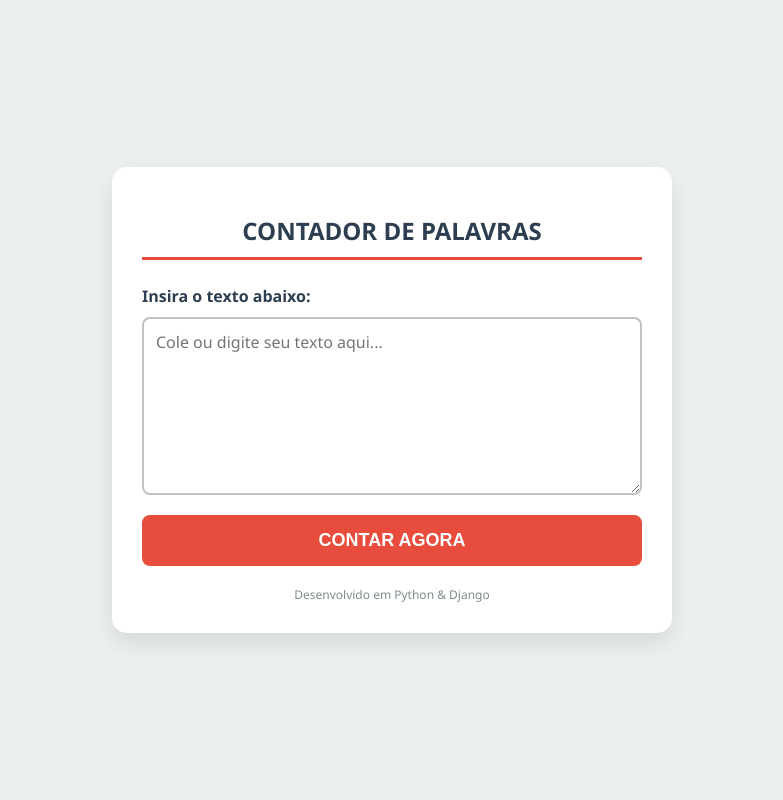
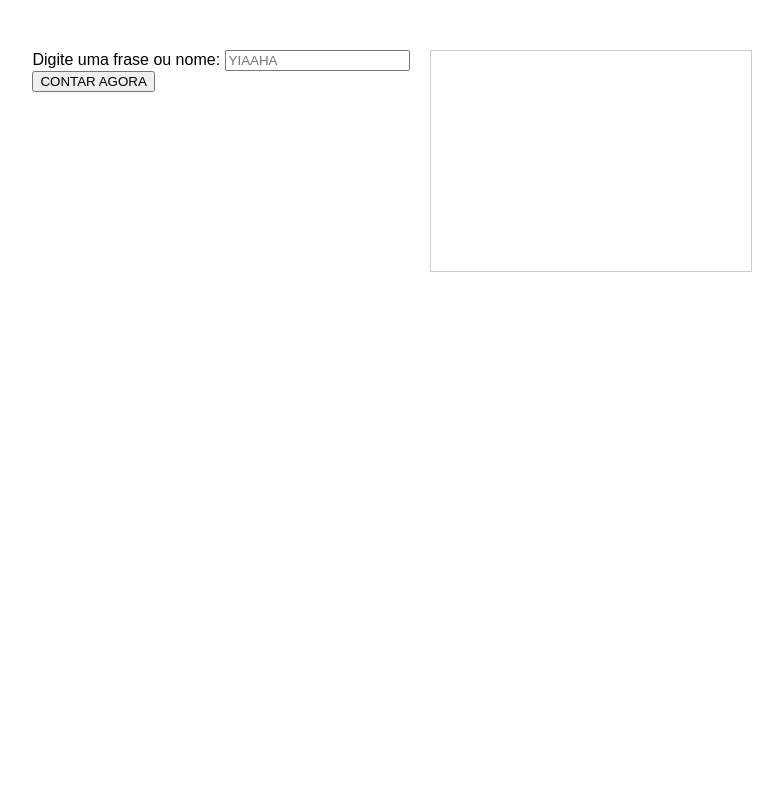
Before and after one commit to RafaelPereira-S/SENAI-calculadora-imc-django, a Django app: template contletras/templates/contletras/index.html in a window 1280 px wide. Shown: the whole page, without its empty margins (248-1031 px from the left). Run offline with Django 5.2, Linux system fonts and the light colour scheme; the template is opened without the code that fills it, so the values that code supplies are empty.

Commit message:
Criação da página 'total_letters', e do arquivo README

```diff
--- a/contletras/templates/contletras/index.html
+++ b/contletras/templates/contletras/index.html
@@ -2,146 +2,60 @@
 <html lang="pt-br">
 <head>
     <meta charset="UTF-8">
-    <meta name="viewport" content="width=device-width, initial-scale=1.0">
-    <title>SENAI | CONTADOR DE PALAVRAS</title>
+    <title>Exemplo Django</title>
     <style>
-        :root {
-            --primary-color: #2c3e50;
-            --secondary-color: #e74c3c;
-            --accent-color: #3498db;
-            --bg-color: #ecf0f1;
-        }
-
         body {
-            font-family: 'Segoe UI', Tahoma, Geneva, Verdana, sans-serif;
-            background-color: var(--bg-color);
-            margin: 0;
+            font-family: Arial, sans-serif;
             display: flex;
             justify-content: center;
-            align-items: center;
-            min-height: 100vh;
+            margin-top: 50px;
         }
-
         .container {
-            background: white;
-            padding: 30px;
-            border-radius: 15px;
-            box-shadow: 0 10px 25px rgba(0,0,0,0.1);
+            display: flex;
+            gap: 20px;
+        }
+        .box {
+            width: 300px;
+            height: 200px;
+            border: 1px solid #ccc;
+            padding: 10px;
+        }
+        textarea {
             width: 100%;
-            max-width: 500px; /* Levemente mais largo para o texto */
-        }
-
-        h1 {
-            color: var(--primary-color);
-            text-align: center;
-            border-bottom: 3px solid var(--secondary-color);
-            padding-bottom: 10px;
-            margin-bottom: 25px;
-            font-size: 24px;
-        }
-
-        form {
-            display: flex;
-            flex-direction: column;
-        }
-
-        label {
-            font-weight: bold;
-            margin-bottom: 10px;
-            color: var(--primary-color);
-        }
-
-        /* Substituímos o input por textarea para textos longos */
-        textarea {
-            padding: 12px;
-            margin-bottom: 20px;
-            border: 2px solid #bdc3c7;
-            border-radius: 8px;
-            font-size: 16px;
-            font-family: inherit;
-            transition: border-color 0.3s;
-            resize: vertical; /* Permite ao usuário ajustar a altura */
-            min-height: 150px;
-        }
-
-        textarea:focus {
-            border-color: var(--accent-color);
-            outline: none;
-        }
-
-        button {
-            background-color: var(--secondary-color);
-            color: white;
-            padding: 15px;
-            border: none;
-            border-radius: 8px;
-            font-size: 18px;
-            font-weight: bold;
-            cursor: pointer;
-            transition: background 0.3s;
-        }
-
-        button:hover {
-            background-color: #c0392b;
-        }
-
-        .resultado-box {
-            margin-top: 25px;
-            padding: 20px;
-            background-color: #f8f9fa;
-            border-left: 5px solid var(--accent-color);
-            border-radius: 5px;
-            text-align: center;
-        }
-
-        .resultado-box h2 {
-            margin: 0;
-            color: var(--accent-color);
-            font-size: 28px;
-        }
-
-        .resultado-box p {
-            margin: 5px 0 0;
-            font-size: 18px;
-            color: var(--primary-color);
-            font-weight: bold;
-        }
-
-        .footer {
-            margin-top: 20px;
-            font-size: 12px;
-            text-align: center;
-            color: #7f8c8d;
+            height: 120px;
         }
     </style>
 </head>
 <body>
 
 <div class="container">
-    <h1>CONTADOR DE PALAVRAS</h1>
 
-    <form method="POST">
+         <!-- Caixa de entrada  -->
+  <form method="POST">
         {% csrf_token %}
-
-        <label for="texto">Insira o texto abaixo:</label>
-        <textarea name="texto" id="texto" placeholder="Cole ou digite seu texto aqui..." required></textarea>
+        <div class="input-group">
+            <label>Digite uma frase ou nome:</label>
+            <input type="text" name="palavra" value="{{ palavra }}" placeholder="YIAAHA" required>
+        </div>
 
         <button type="submit">CONTAR AGORA</button>
     </form>
 
-    {% if total_palavras %}
-        <div class="resultado-box">
-            <h2>{{ total_palavras }}</h2>
-            <p>Palavras encontradas</p>
-            {% if total_caracteres %}
-                <small style="color: #7f8c8d;">(Total de {{ total_caracteres }} caracteres)</small>
-            {% endif %}
-        </div>
-    {% endif %}
+    <!--  Caixa de resultado -->
+    <div class="box">
 
-    <div class="footer">
-        Desenvolvido em Python & Django
+        <!--  Exemplo usando variável -->
+
+
+        <!--  Exemplo com condição  -->
+        {% if total_letters is not None %}
+            <div class="resultado">Total de letras: {{ total_letters }}</div>
+        {% endif %}
+
+
+
     </div>
+
 </div>
 
 </body>
--- /dev/null
+++ b/contletras/urls.py
@@ -0,0 +1,6 @@
+from django.urls import path
+from . import views
+
+urlpatterns = [
+    path('total_letras/', views.contar_letras, name='contletras_letras'),
+]
--- a/setup/urls.py
+++ b/setup/urls.py
@@ -4,4 +4,5 @@ from django.urls import path, include # Importamos o 'include'
 urlpatterns = [
     path('admin/', admin.site.urls),
     path('calculadora/', include('calculadora.urls')), # Incluímos o app
+    path('contletras/', include("contletras.urls")),
 ]
```
Also changed, not shown: contletras/views.py (+7 -25 lines), README.md (added).
